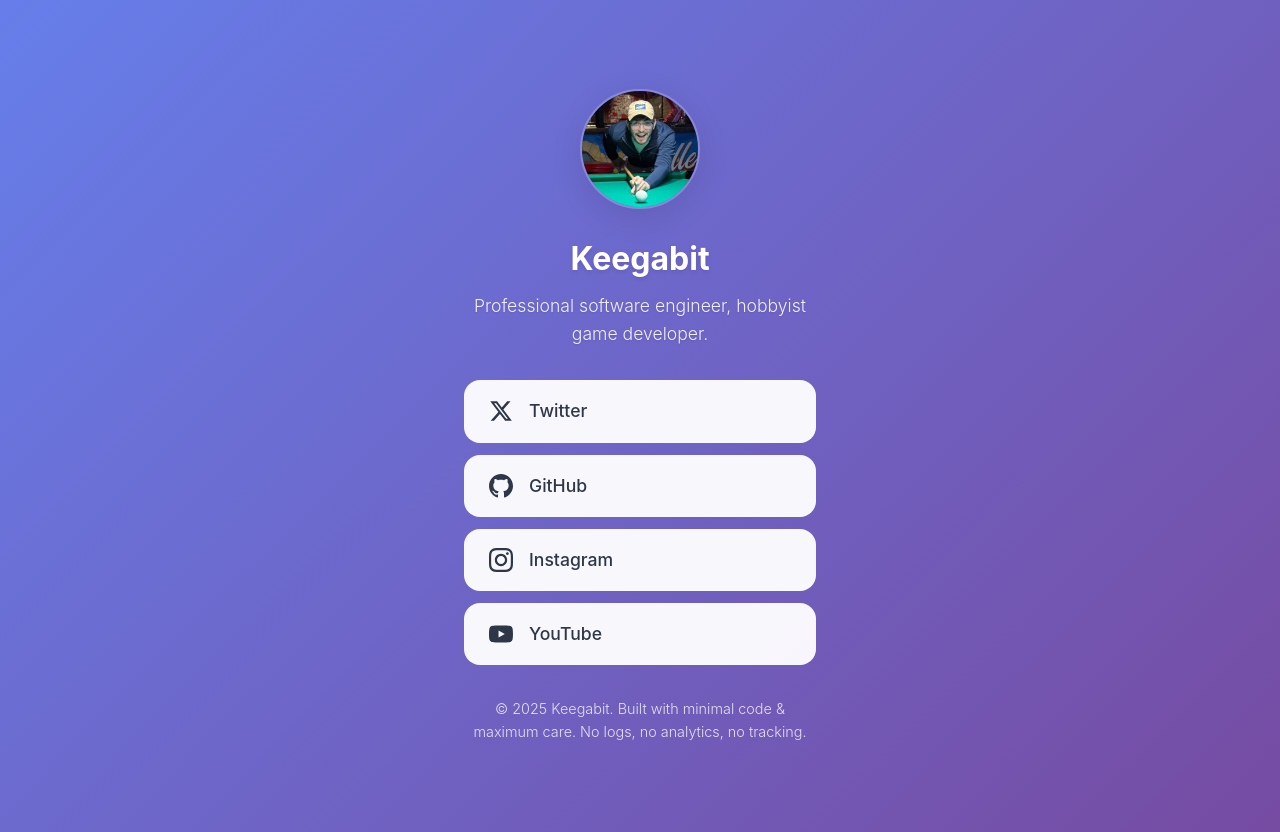
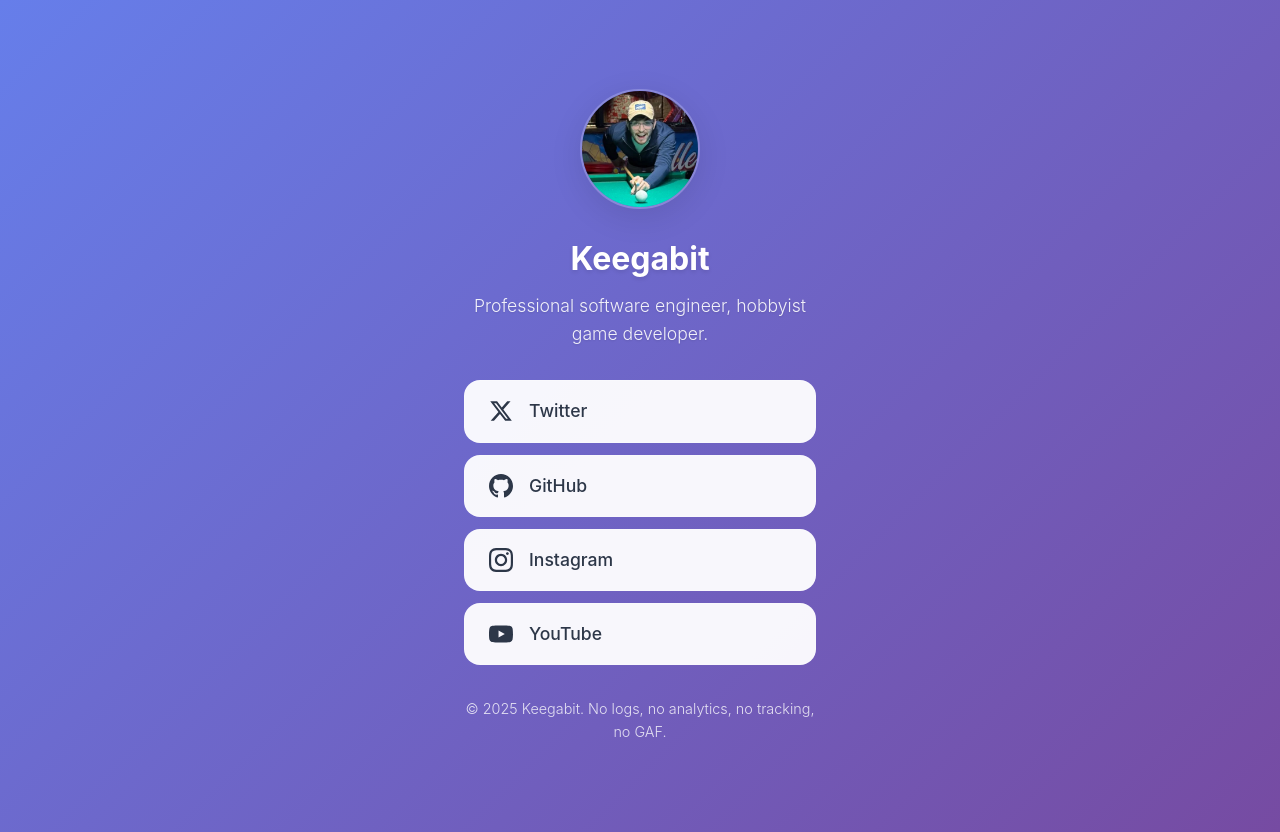
Before and after one commit to thedinosoar/thedinosoar.github.io, a website built with Vite: page src/index.html in a window 1280 px wide. Built offline with nearby package versions, Linux system fonts and the light colour scheme.

Commit message:
Updated footer

```diff
--- a/src/index.html
+++ b/src/index.html
@@ -56,7 +56,7 @@
         </nav>
 
         <footer class="footer">
-            <p>&copy; 2025 Keegabit. Built with minimal code & maximum care. No logs, no analytics, no tracking.</p>
+            <p>&copy; 2025 Keegabit. No logs, no analytics, no tracking, no GAF.</p>
         </footer>
     </main>
 </body>
```
